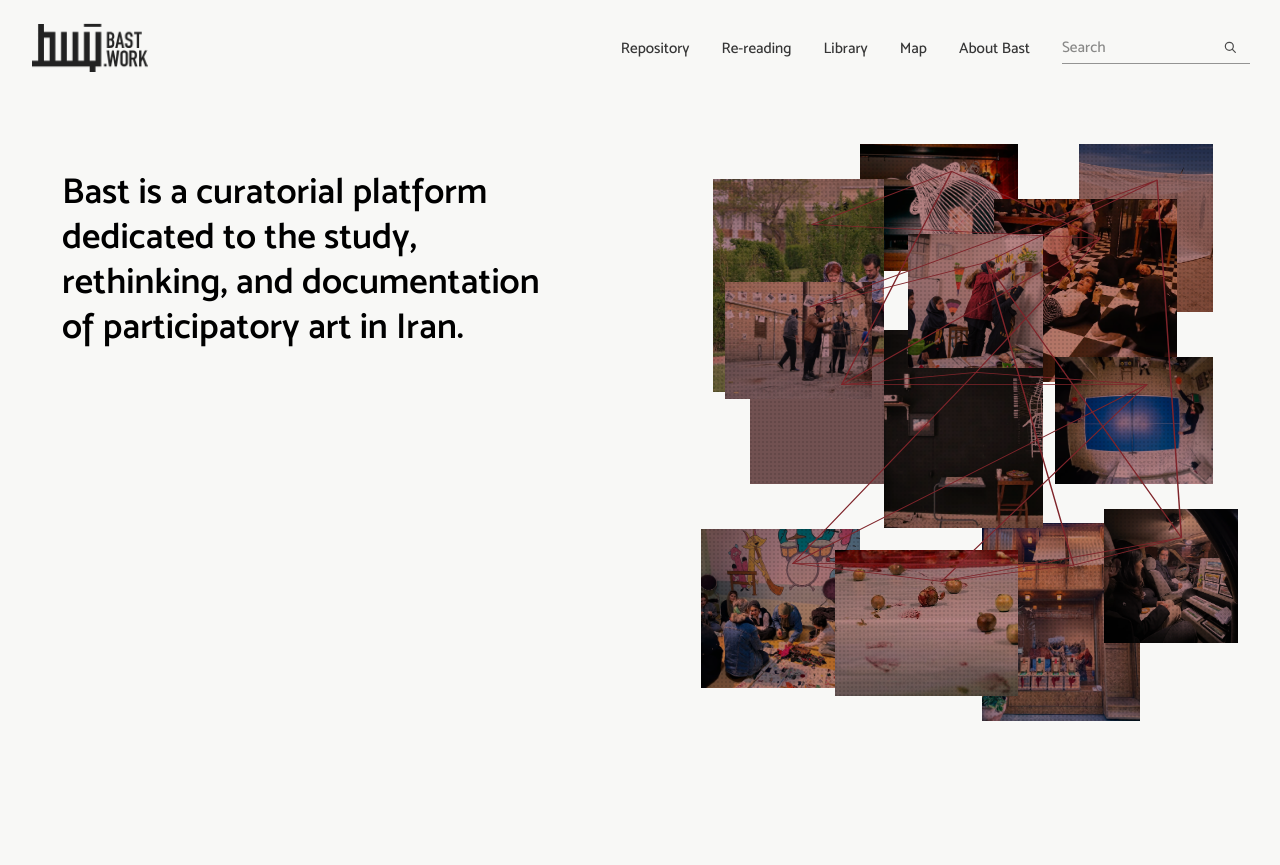
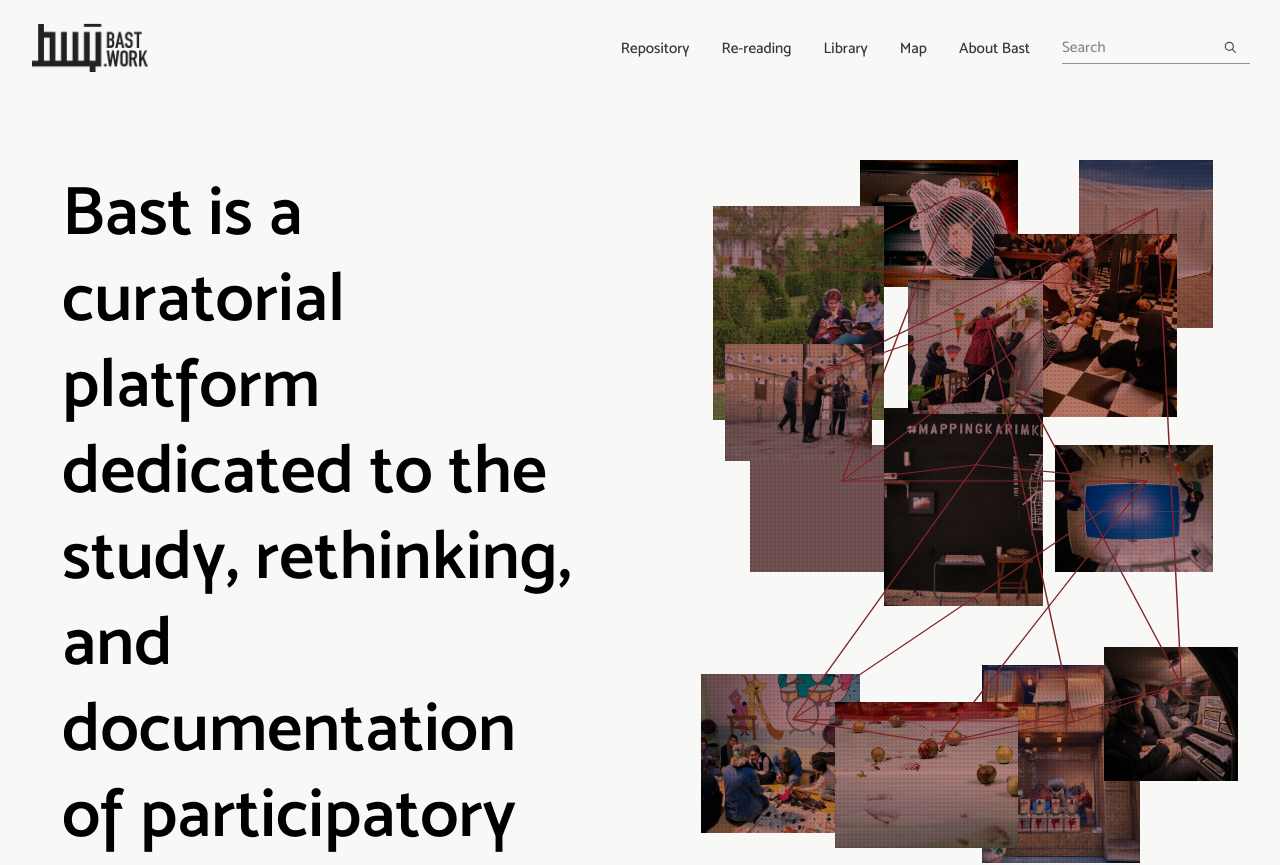
Before and after one commit to negarlatifian/bast, a Next.js app: page / in a window 1280 px wide. Shown: the top 865 px of the page. Before the commit the page ends 800 px from the top, so only its background shows below. Built offline with nearby package versions, Linux system fonts and the light colour scheme; grey boxes are pictures that could not be loaded.

Commit message:
Adjust home headline size

```diff
--- a/app/page.tsx
+++ b/app/page.tsx
@@ -17,7 +17,7 @@ export default function Page() {
     <MainLayout>
       <section className='relative min-h-[calc(100dvh-7rem)] overflow-hidden py-8 lg:py-10'>
         <div className='pointer-events-none relative z-10 flex max-w-[48rem] items-start p-5 sm:p-7 lg:max-w-[45vw] lg:p-8'>
-          <h1 className='max-w-3xl text-2xl font-semibold leading-tight tracking-normal text-black sm:text-3xl sm:leading-tight lg:text-4xl'>
+          <h1 className='max-w-3xl text-3xl font-semibold leading-tight tracking-normal text-black sm:text-4xl sm:leading-tight md:text-5xl lg:text-[4.3rem]'>
             Bast is a curatorial platform dedicated to the study, rethinking,
             and documentation of participatory art in Iran.
           </h1>
```
